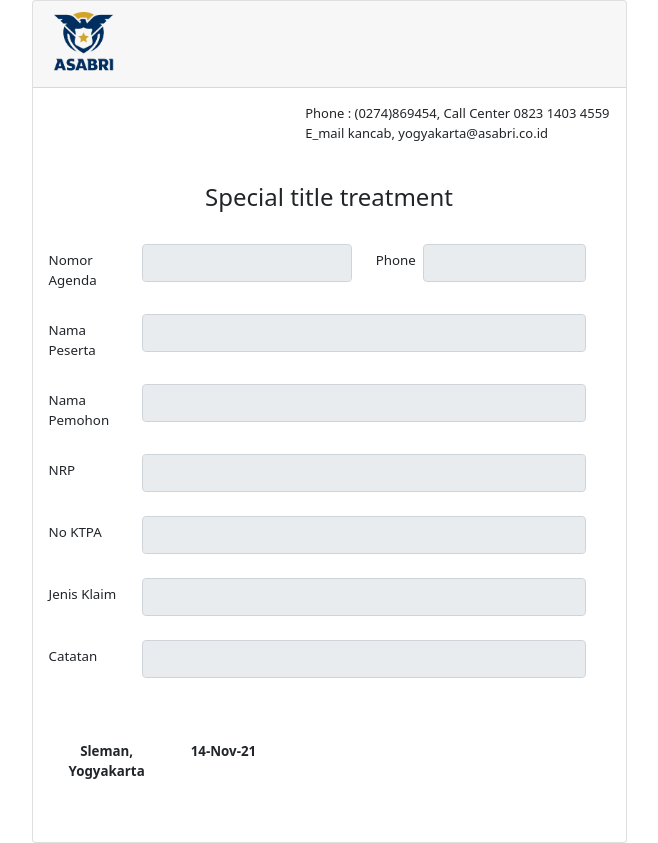
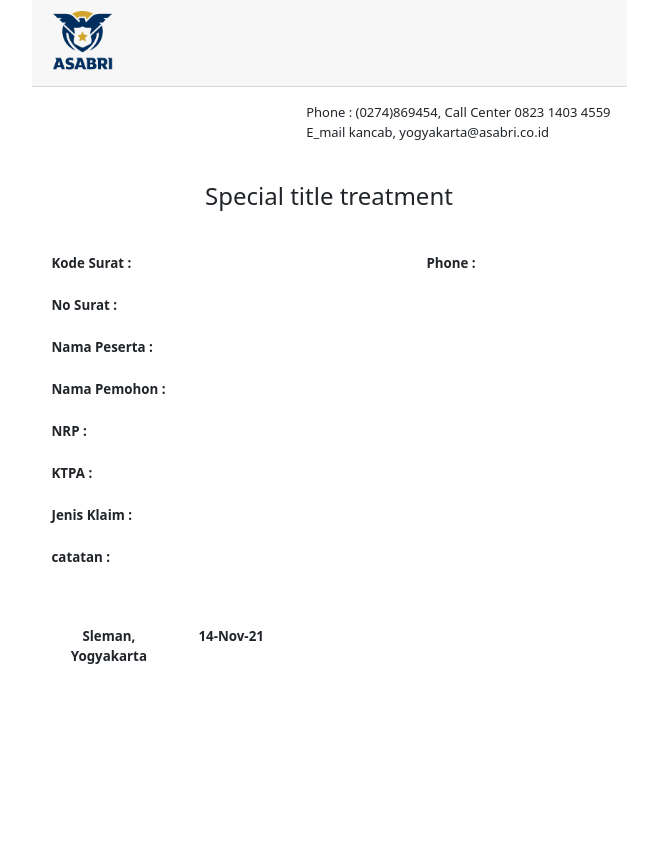
Before and after one commit to farras13/Web-Disposisi, a CodeIgniter app: the page made by application/views/masuk/print.php in a window 1280 px wide. Shown: the whole page, without its empty margins (311-969 px from the left). After the commit the page ends 664 px from the top, so only its background shows below. Run offline with CodeIgniter, Linux system fonts and the light colour scheme; data that the repository does not hold is empty; some libraries are stand-ins or nearby versions.

Commit message:
revisi surat masuk

```diff
--- a/application/controllers/Home.php
+++ b/application/controllers/Home.php
@@ -137,6 +137,7 @@
 		if ($dokumen != null && $jenis == 'tambah') {
 			$data = array(
 				'no_agenda' => $this->input->post('no'),
+				'no_surat' => $this->input->post('nos'),
 				'tgl_surat' => $this->input->post('tgl_surat'),
 				'tgl_entry' => date('Y-m-d'),
 				'pengirim' => $this->input->post('pengirim'),
@@ -154,6 +155,7 @@
 		} elseif($dokumen == null && $jenis == 'tambah') {
 			$data = array(
 				'no_agenda' => $this->input->post('no'),
+				'no_surat' => $this->input->post('nos'),
 				'tgl_surat' => $this->input->post('tgl_surat'),
 				'tgl_entry' => date('Y-m-d'),
 				'pengirim' => $this->input->post('pengirim'),
@@ -170,6 +172,7 @@
 		}elseif($dokumen != null && $jenis == 'update') {
 			$data = array(
 				'no_agenda' => $this->input->post('no'),
+				'no_surat' => $this->input->post('nos'),
 				'tgl_surat' => $this->input->post('tgl_surat'),
 				'tgl_entry' => date('Y-m-d'),
 				'pengirim' => $this->input->post('pengirim'),
@@ -188,6 +191,7 @@
 		}else{
 			$data = array(
 				'no_agenda' => $this->input->post('no'),
+				'no_surat' => $this->input->post('nos'),
 				'tgl_surat' => $this->input->post('tgl_surat'),
 				'tgl_entry' => date('Y-m-d'),
 				'pengirim' => $this->input->post('pengirim'),
--- a/application/views/masuk/index.php
+++ b/application/views/masuk/index.php
@@ -9,6 +9,7 @@
 				<tr>
 					<th scope="col">#</th>
 					<th scope="col">No Agenda</th>
+					<th scope="col">No Surat</th>
 					<th scope="col">Tanggal Surat</th>
 					<th scope="col">Pengirim</th>
 					<th scope="col">Jenis Klaim</th>
@@ -21,6 +22,7 @@
 				<tr>
 					<th scope="row"><?= $n++ ?></th>
 					<td><?= $m->no_agenda ?></td>
+					<td><?= $m->no_surat ?></td>
 					<td><?= $m->tgl_surat ?></td>
 					<td><?= $m->pengirim ?></td>
 					<td><?= $m->jenis_klaim ?></td>
--- a/application/views/masuk/print.php
+++ b/application/views/masuk/print.php
@@ -21,21 +21,15 @@
 			margin-right: auto;
 			font-size: 10pt;
 		}
-		.mi {
-			background: white;
-			border-radius: 30px;
-			padding-top: 10px;
-			padding-bottom: 10px;
-		}
 	</style>
 </head>
 
 <body>
-	<div class="card">
+	<div class="card" style="border: 0;">
 		<h5 class="card-header">
 			<img src="<?= base_url('assets/logo.png') ?>" alt="" width="70" height="70" class="d-inline-block align-text-top">
 		</h5>
-		<div class="card-body">
+		<div class="card-body" >
 			<div class="row">
 				<div class="col-md-12">
 					<p class="float-end" style="font-size: small;">Phone : (0274)869454, Call Center 0823 1403 4559 <br> E_mail kancab, yogyakarta@asabri.co.id </p>
@@ -46,56 +40,46 @@
 							<h4 class="card-title">Special title treatment</h4>
 						</b></center>
 				</div>
-				<div class="row mb-3">
-					<label for="inp1" class="col-sm-2 col-form-label">Nomor Agenda</label>
-					<div class="col-sm-5">
-						<input type="email" class="form-control" id="inp1" value="<?= $pm->no_agenda ?>" readonly>
 			</div>
-					<div class="col-sm-1">
-						<label for="inp2" class="col-form-label">Phone</label>
-					</div>
-					<div class="col-sm-4">
-						<input type="text" class="form-control" id="inp2" value="<?= $pm-> no_tlp?>" readonly>
-					</div>
-				</div>
+			<table class="table table-sm table-borderless" style="padding:0;">
+				<tr>
+					<td><label for="inp1" class="col-form-label"><b>Kode Surat&nbsp;:</b></label></td>
+					<td><label class="col-form-label"> <?= $pm->no_agenda ?></label></td>
+					<td><label for="inp2" class="col-form-label"><b>Phone&nbsp;:</b></label></td>
+					<td><label class="col-form-label"> <?= $pm->no_tlp ?></label></td>
+				</tr>
+				<tr>
+					<td><label for="inp1" class="col-form-label"><b>No Surat&nbsp;:</b></label></td>
+					<td><label class="col-form-label"> <?= $pm->no_surat ?> </label></td>
+				</tr>
+				<tr>
+					<td><label for="inp1" class="col-form-label"><b>Nama Peserta&nbsp;:</b></label></td>
+					<td><label class="col-form-label"> <?= $pm->nama_peserta ?></label></td>
+				</tr>
+				<tr>
+					<td><label for="inp1" class="col-form-label"><b>Nama Pemohon&nbsp;:</b></label></td>
+					<td><label class="col-form-label"> <?= $pm->nama_pemohon ?></label></td>
+				</tr>
+				<tr>
+					<td><label for="inp1" class="col-form-label"><b>NRP&nbsp;:</b></label></td>
+					<td><label class="col-form-label"> <?= $pm->nrp ?></label></td>
+				</tr>
+				<tr>
+					<td><label for="inp1" class="col-form-label"><b>KTPA&nbsp;:</b></label></td>
+					<td><label class="col-form-label"> <?= $pm->no_ktpa ?></label></td>
+				</tr>
+				<tr>
+					<td><label for="inp1" class="col-form-label"><b>Jenis Klaim&nbsp;:</b></label></td>
+					<td><label class="col-form-label"> <?= $pm->jenis_klaim ?></label></td>
+				</tr>
+				<tr>
+					<td><label for="inp1" class="col-form-label"><b>catatan&nbsp;:</b></label></td>
+					<td><label class="col-form-label"> <?= $pm->catatan ?></label></td>
+				</tr>
+			</table>
 
-				<div class="row mb-3">
-					<label for="inp3" class="col-sm-2 col-form-label">Nama Peserta</label>
-					<div class="col-sm-10">
-						<input type="text" class="form-control" id="inp3" value="<?= $pm->nama_peserta ?>" readonly>
-					</div>
-				</div>
-				<div class="row mb-3">
-					<label for="inp4" class="col-sm-2 col-form-label">Nama Pemohon</label>
-					<div class="col-sm-10">
-						<input type="text" class="form-control" id="inp4" value="<?= $pm->nama_pemohon ?>" readonly>
-					</div>
-				</div>
-				<div class="row mb-4">
-					<label for="inp5" class="col-sm-2 col-form-label">NRP</label>
-					<div class="col-sm-10">
-						<input type="text" class="form-control" id="inp5" value="<?= $pm->nrp ?>" readonly>
-					</div>
-				</div>
-				<div class="row mb-4">
-					<label for="inp6" class="col-sm-2 col-form-label">No KTPA</label>
-					<div class="col-sm-10">
-						<input type="text" class="form-control" id="inp6" value="<?= $pm->no_ktpa ?>" readonly>
-					</div>
-				</div>
-				<div class="row mb-4">
-					<label for="inp7" class="col-sm-2 col-form-label">Jenis Klaim</label>
-					<div class="col-sm-10">
-						<input type="text" class="form-control" id="inp7" value="<?= $pm->jenis_klaim ?>" readonly>
-					</div>
-				</div>
-				<div class="row mb-3">
-					<label for="inp8" class="col-sm-2 col-form-label">Catatan</label>
-					<div class="col-sm-10">
-						<input type="text" class="form-control" id="inp8" value="<?= $pm->catatan ?>" readonly>
-					</div>
-				</div>
-				<div class="row row-cols-2 row-cols-lg-2 mt-5" style="text-align: center;">
+
+			<div class="row row-cols-2 row-cols-md-2 mt-5" style="text-align: center;">
 				<div class="col-3">
 					<p><b>Sleman, Yogyakarta</b></p><br>
 					<h6><?= $user['username']; ?></h6>
@@ -106,11 +90,12 @@
 			</div>
 		</div>
 	</div>
-	</div>
 
 
 	<script>
-		window.onload = function() { window.print(); }
+		window.onload = function() {
+			window.print();
+		}
 	</script>
 
 </body>
```
Also changed, not shown: application/views/keluar/print.php (+32 -43 lines), application/views/masuk/modal.php (+25 -16 lines). Lines whose indentation alone changed are shown as unchanged.
